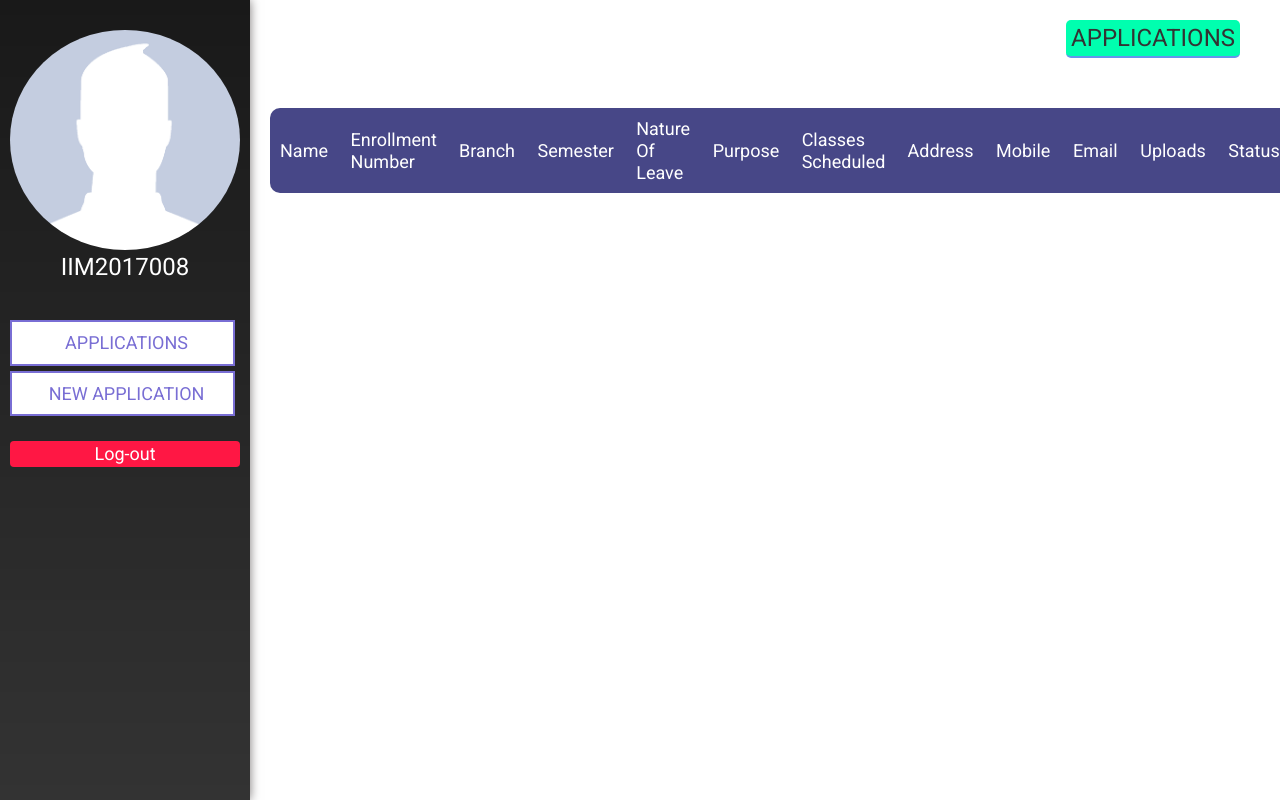
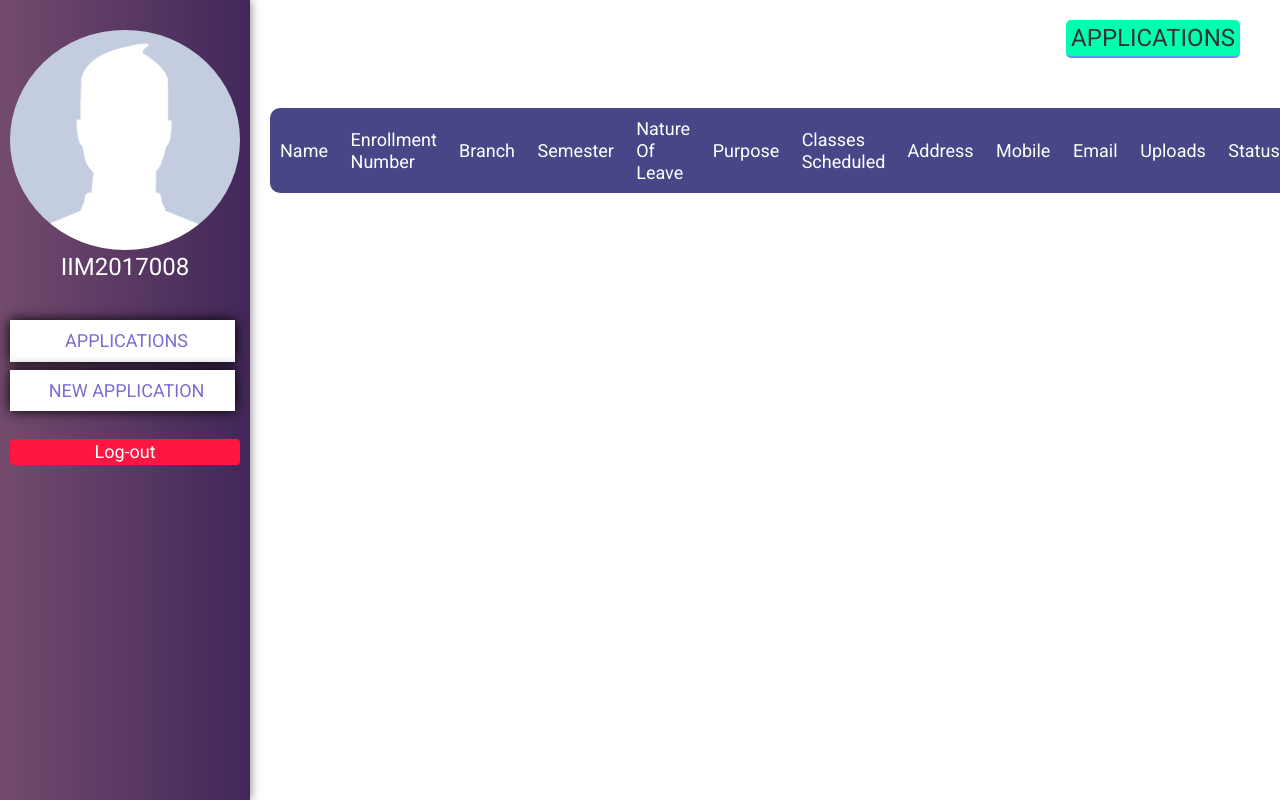
Before and after one commit to GeekHaven/Leave-Application-Portal, a PHP site: page /student_dashboard.php in a window 1280 px wide. Run offline with PHP 8.4, Linux system fonts and the light colour scheme; a user stored in the database is signed in; data comes from the database, SQL or seed files in the repository; lists and menus that the app fills with data are empty.

Commit message:
minor css fix

```diff
--- a/student_dashboard.php
+++ b/student_dashboard.php
@@ -36,7 +36,9 @@
 			background-color: #111;
 			overflow-x: hidden;
 			padding-top: 20px;
-			background: linear-gradient( rgba(0, 0, 0, 0.9), rgba(0, 0, 0, 0.8) );
+			background: #42275a;  /* fallback for old browsers */
+			background: -webkit-linear-gradient(to right, #734b6d, #42275a);  /* Chrome 10-25, Safari 5.1-6 */
+			background: linear-gradient(to right, #734b6d, #42275a); /* W3C, IE 10+/ Edge, Firefox 16+, Chrome 26+, Opera 12+, Safari 7+ */
 			background-size: cover;
 			box-shadow: 0 0 10px #7b7777;
 		}
@@ -151,7 +153,8 @@
 			 transition-duration: 0.4s;
 			 background-color:white;
                         color: black;
-			 border: 2px solid #796ed4;
+			 border: 0;
+			 box-shadow: 0 0 12px black;
 			 text-decoration-color: #796ed4;
 
 
@@ -177,7 +180,7 @@
 	<ul style="padding: 10px; margin-top: 70px">
 		<button><li class="btn all_apps" >APPLICATIONS</li></button>
 		<br>
-		<div style="margin:5px 0;">
+		<div style="margin:8px 0;">
 
 		<button><a href="form.php"\><li class="btn" >NEW APPLICATION</li></a></button>
 		</div>
```
Also changed, not shown: admin_dashboard.php (+6 -3 lines).
